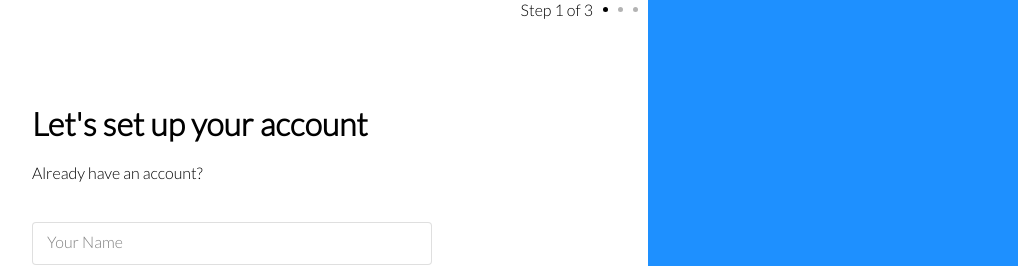
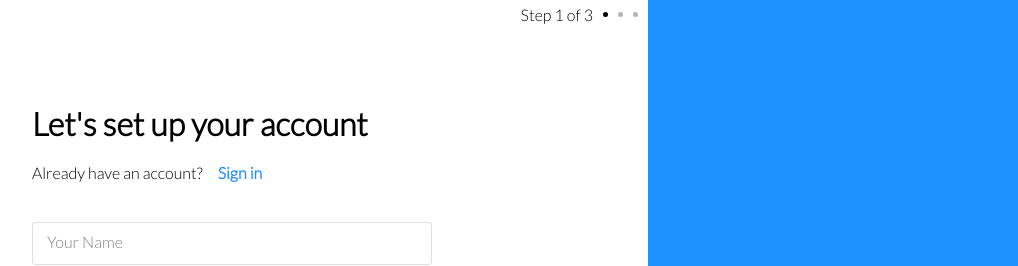
Before and after one commit to yalcinaksakal/IncsubTask, a Next.js app: page / in a window 1280 px wide. Shown: the top 266 px of the page, without its empty margins (184-1202 px from the left). Built offline with nearby package versions, Linux system fonts and the light colour scheme; no server answers.

Commit message:
Sign in added

```diff
--- a/components/Auth/SignIn.module.scss
+++ b/components/Auth/SignIn.module.scss
@@ -1,11 +1,16 @@
 .sign-in {
-  width: 50vw;
-  min-width: 250px;
   display: flex;
   flex-direction: column;
-align-items: flex-start;
-  @media (max-width: 500px) {
-    width: 80vw;
-    align-items: center;
+  align-items: center;
+  justify-content: center;
+  width: 65%;
+  height: 100%;
+  margin: 50px 0;
+
+  .container {
+    width: 50vw;
+    max-width: 400px;
+    min-width: 250px;
   }
+
 }
--- a/components/Auth/SignIn.tsx
+++ b/components/Auth/SignIn.tsx
@@ -1,19 +1,16 @@
 import React, { useState } from "react";
 
-import { auth, authProvider } from "../../utils/firebase.utils";
+import { auth } from "../../utils/firebase.utils";
 import CustomButton from "../CustomButtton/CustomButton";
 import FormInput from "../FormInput/FormInput";
 import styles from "./SignIn.module.scss";
 
 import Spinner from "../Spinner/Spinner2";
 
-
-
 const SignIn: React.FC = () => {
   const [authData, setAuthData] = useState({ email: "", pwd: "" });
   const [isLoading, setIsLoading] = useState(false);
   const [err, setErr] = useState("");
-
 
   const handleSubmit = async (e: React.FormEvent) => {
     e.preventDefault();
@@ -29,26 +26,13 @@ const SignIn: React.FC = () => {
     }
   };
 
-  const handleChange = (e: React.FormEvent<HTMLInputElement>) => {
+  const handleChange = (
+    e: React.FormEvent<HTMLInputElement> | React.FormEvent<HTMLSelectElement>
+  ) => {
     const { name, value } = e.currentTarget;
     setAuthData(prev => ({ ...prev, [name]: value }));
   };
 
-  const handleGoogleSignIn = async () => {
-    setErr("");
-    setIsLoading(true);
-    // dispatch(loginActions.setLoggingIn(true));
-    authProvider.setCustomParameters({ prompt: "select_account" });
-    try {
-      // await auth.signInWithPopup(authProvider);
-      await auth.signInWithRedirect(authProvider);
-    } catch (err) {
-      setErr(err.message);
-      setIsLoading(false);
-    }
-    // setIsLoading(false);
-    // dispatch(loginActions.setLoggingIn(false));
-  };
   return isLoading ? (
     <div
       style={{
@@ -64,6 +48,7 @@ const SignIn: React.FC = () => {
     </div>
   ) : (
     <div className={styles["sign-in"]}>
+      <div className={styles.container}>
         <h1 className={styles.title}>I already have an account</h1>
         <span>Sign in with your email and password</span>
         <form onSubmit={handleSubmit}>
@@ -83,12 +68,12 @@ const SignIn: React.FC = () => {
             label="Password"
             required
           />
-        <CustomButton type="submit">Sign In</CustomButton>
-        <CustomButton type="button" onClick={handleGoogleSignIn} isGoogleSignIn>
-          Google Sign in
+          <CustomButton type="submit" disabled={false}>
+            Sign In
           </CustomButton>
         </form>
         <p style={{ color: "red" }}>{err}</p>
+      </div>
     </div>
   );
 };
--- a/components/Auth/SignUp.module.scss
+++ b/components/Auth/SignUp.module.scss
@@ -5,11 +5,11 @@
   justify-content: center;
   width: 65%;
   height: 100%;
-  margin: 30px 0;
+  margin: 50px 0;
   position: relative;
   .steps {
     position: absolute;
-    top: 0;
+    top: 5px;
     right: 10px;
     display: flex;
     align-items: center;
@@ -28,7 +28,7 @@
 
     @media (max-width: 500px) {
       right: -15vw;
-      top: 22vh;
+      top: 20vh;
     }
   }
 
@@ -36,7 +36,12 @@
     width: 50vw;
     max-width: 400px;
     min-width: 250px;
-
+    .signIn {
+      color: dodgerblue;
+      font-weight: bold;
+      margin-left: 15px;
+      cursor: pointer;
+    }
     .title {
       font-size: 2rem;
       margin: 20px 0;
--- a/components/Auth/SignUp.tsx
+++ b/components/Auth/SignUp.tsx
@@ -8,7 +8,7 @@ import checkValidity from "../../lib/checkValidity";
 import { useDispatch, useSelector } from "react-redux";
 import { signUpActions } from "../../store/sign-up-slice";
 import { RootState } from "../../store";
-const SignUp: React.FC = () => {
+const SignUp: React.FC<{ clicked: () => void }> = ({ clicked }) => {
   const [step, setStep] = useState(0);
   const dispatch = useDispatch();
 
@@ -85,6 +85,9 @@ const SignUp: React.FC = () => {
         <h1 className={styles.title}>Let's set up your account</h1>
 
         <span>Already have an account?</span>
+        <span className={styles.signIn} onClick={clicked}>
+          Sign in
+        </span>
         {step === 0 ? (
           <>
             <form>
--- a/components/CustomButtton/CustomButton.tsx
+++ b/components/CustomButtton/CustomButton.tsx
@@ -1,6 +1,7 @@
 import styles from "./CustomButton.module.scss";
 
 const CustomButton: React.FC<{
+  type?: "submit";
   onClick?: () => void;
   disabled: boolean;
 }> = ({ children, ...otherProps }) => (
--- a/pages/index.tsx
+++ b/pages/index.tsx
@@ -6,10 +6,12 @@ import { RootState } from "../store";
 import Spinner from "../components/Spinner/Spinner";
 import styles from "./Auth.module.scss";
 import Header from "../components/Header/Header";
+import { useState } from "react";
 const AuthPage: React.FC = () => {
   const { isLoggedIn, isLoggingIn } = useSelector(
     (state: RootState) => state.login
   );
+  const [isSignIn, setIsSignIn] = useState(false);
 
   return (
     <>
@@ -20,8 +22,11 @@ const AuthPage: React.FC = () => {
         <Profile />
       ) : (
         <div className={styles.auth}>
-          {/* <SignIn /> */}
-          <SignUp />
+          {isSignIn ? (
+            <SignIn clicked={() => setIsSignIn(false)} />
+          ) : (
+            <SignUp clicked={() => setIsSignIn(true)} />
+          )}
         </div>
       )}
     </>
```
Lines whose indentation alone changed are shown as unchanged.
